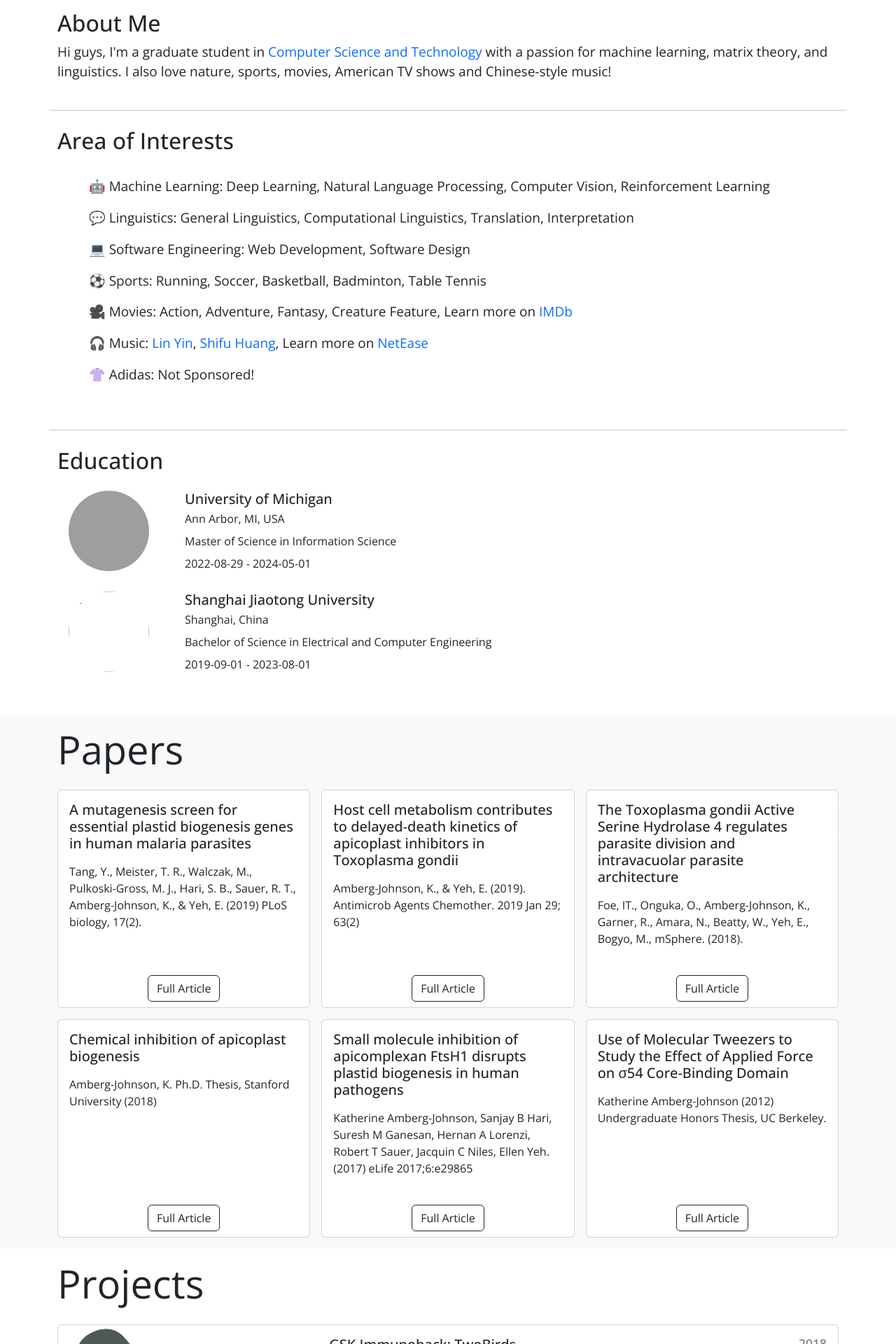
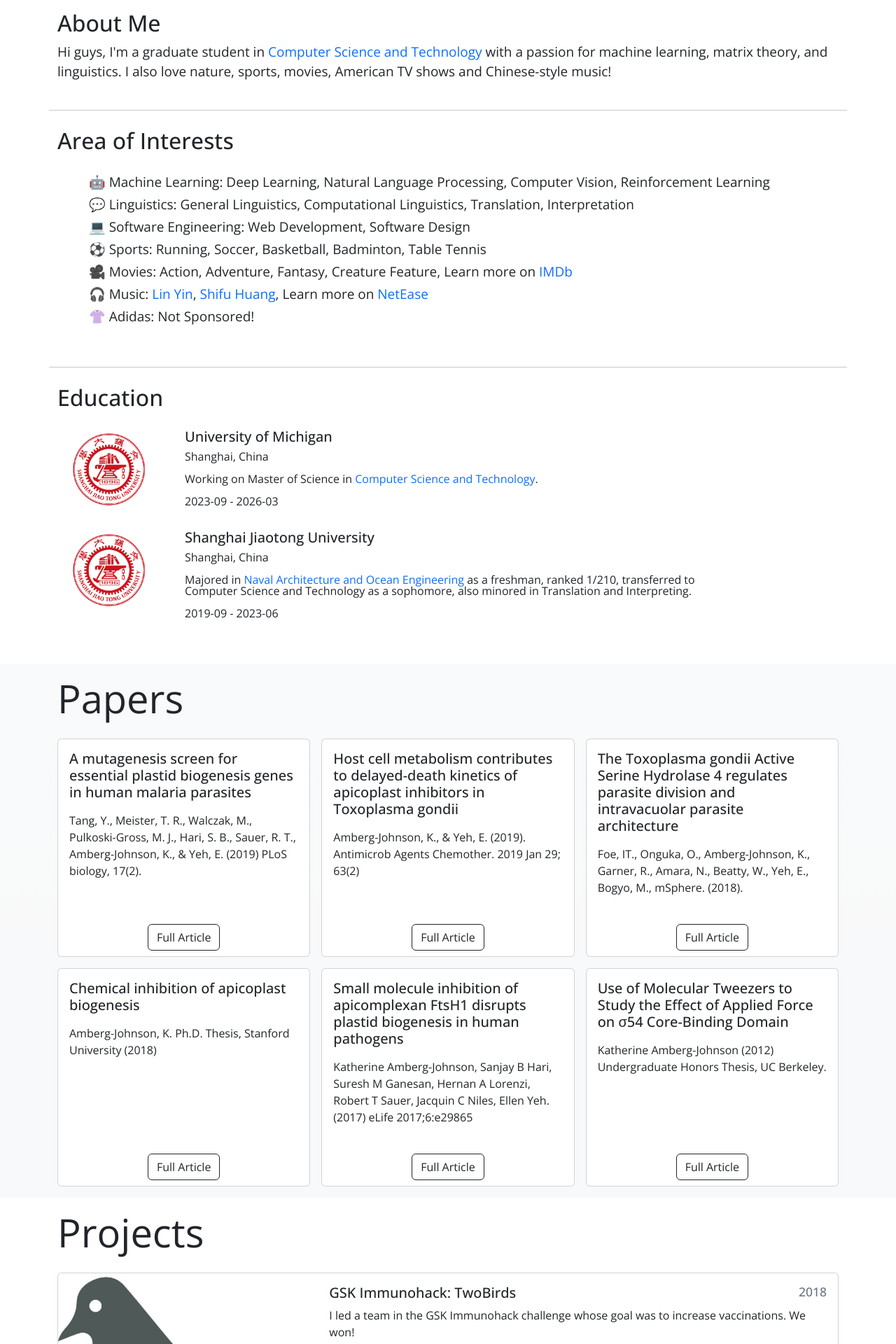
Before and after one commit to Geralt-Targaryen/Geralt-Targaryen.github.io, a Jekyll site: the page built from index.html, in a window 1280 px wide. Shown: the part 346-2266 px from the top of the page at 70% size. Built offline with Jekyll 4.4.1, drawn with Linux system fonts in a browser that asks for light colours; grey boxes are pictures that could not be loaded.

Commit message:
education

```diff
--- a/_data/bio.json
+++ b/_data/bio.json
@@ -26,21 +26,19 @@
   "education": [
     {
       "institution": "University of Michigan",
-      "url": "https://www.si.umich.edu/",
-      "major": "Information Science",
-      "studyType": "Master of Science",
-      "startDate": "2022-08-29",
-      "endDate": "2024-05-01",
-      "location": "Ann Arbor, MI, USA",
-      "logo": "../images/U-M_Logo-Hex.png"
+      "url": "https://www.sjtu.edu.cn/",
+      "major": "Working on Master of Science in <a href=\"https://www.cs.sjtu.edu.cn/index.aspx\" target=\"_blank\">Computer Science and Technology</a>.",
+      "startDate": "2023-09",
+      "endDate": "2026-03",
+      "location": "Shanghai, China",
+      "logo": "../images/SJTU_logo.png"
     },
     {
     "institution": "Shanghai Jiaotong University",
-    "url": "https://umji.sjtu.edu.cn/",
-    "major": "Electrical and Computer Engineering",
-    "studyType": "Bachelor of Science",
-    "startDate": "2019-09-01",
-    "endDate": "2023-08-01",
+    "url": "https://www.sjtu.edu.cn/",
+    "major": "Majored in <a href=\"https://music.163.com/#/user/home?id=472019108\" target=\"_blank\">Naval Architecture and Ocean Engineering</a> as a freshman, ranked 1/210, transferred to Computer Science and Technology as a sophomore, also minored in Translation and Interpreting.",
+    "startDate": "2019-09",
+    "endDate": "2023-06",
     "location": "Shanghai, China",
     "logo": "../images/SJTU_logo.png"
     }]
--- a/_includes/about/about.html
+++ b/_includes/about/about.html
@@ -67,7 +67,7 @@
             <div class="col-lg-8 align-self-center">
               <h5>{{ education.institution }}</h5>
               <p>{{ education.location }}</p>
-              <p>{{ education.studyType }} in {{ education.major }}</p>
+              <p>{{ education.major }}</p>
               <p>{{ education.startDate }} - {{ education.endDate }}</p>
               <!--add an empty line-->
               <br>
--- a/css/techfolio-theme/default.css
+++ b/css/techfolio-theme/default.css
@@ -42,7 +42,7 @@ ul.interest {
   list-style-type: none; /* Remove bullets */
   padding: 0; /* Remove padding */
   margin-left: 5%;
-  line-height:280%;
+  line-height:200%;
 }
 
 li.interest {
```
Also changed, not shown: images/SJTU_logo.png (added).
